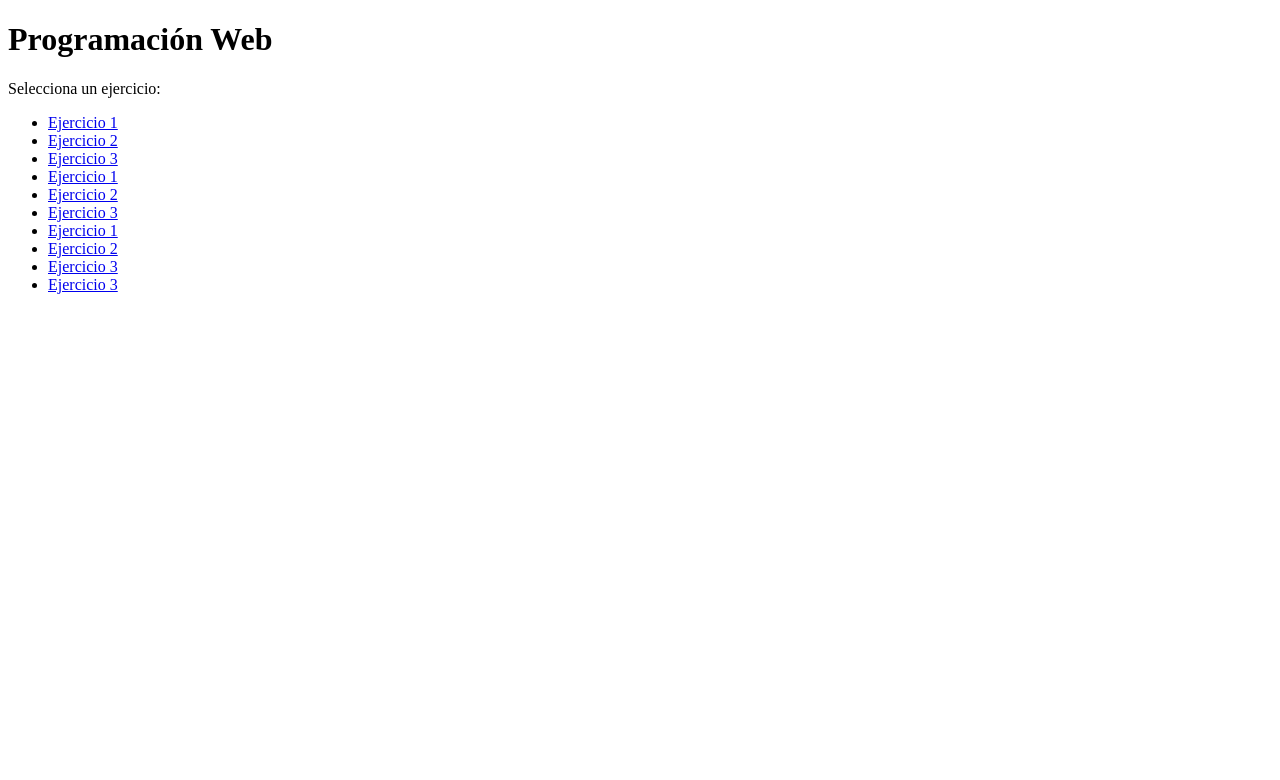
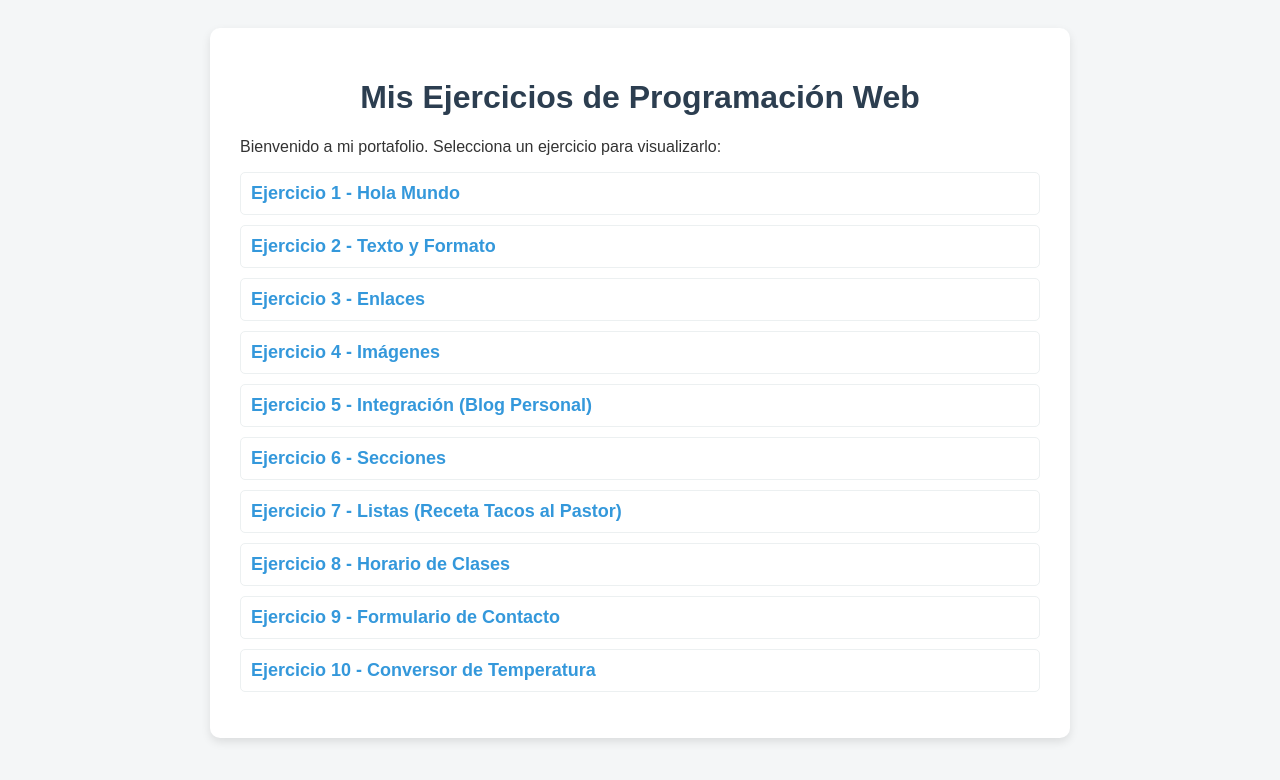
Before and after one commit to adanari08/KellyACruzAlonsoPrograW, a plain HTML site: page index.html in a window 1280 px wide. Drawn offline with Linux system fonts and the light colour scheme.

Commit message:
Update index.html

```diff
--- a/index.html
+++ b/index.html
@@ -2,26 +2,34 @@
 <html lang="es">
 <head>
     <meta charset="UTF-8">
-    <title>Menú de Ejercicios</title>
+    <meta name="viewport" content="width=device-width, initial-scale=1.0">
+    <title>Portafolio de Ejercicios Web</title>
+    <style>
+        body { font-family: Arial, sans-serif; background-color: #f4f6f7; padding: 20px; color: #333; }
+        .contenedor { max-width: 800px; margin: 0 auto; background: white; padding: 30px; border-radius: 10px; box-shadow: 0 4px 10px rgba(0,0,0,0.1); }
+        h1 { color: #2c3e50; text-align: center; }
+        ul { list-style: none; padding: 0; }
+        li { margin: 10px 0; }
+        a { text-decoration: none; color: #3498db; font-size: 18px; font-weight: bold; display: block; padding: 10px; border: 1px solid #ecf0f1; border-radius: 5px; transition: 0.3s; }
+        a:hover { background-color: #3498db; color: white; }
+    </style>
 </head>
 <body>
-
-    <h1>Programación Web</h1>
-
-    <p>Selecciona un ejercicio:</p>
-
-    <ul>
-        <li><a href="ejercicio1/index.html">Ejercicio 1</a></li>
-        <li><a href="ejercicio2/index.html">Ejercicio 2</a></li>
-        <li><a href="ejercicio3/index.html">Ejercicio 3</a></li>
-        <li><a href="ejercicio4/index.html">Ejercicio 1</a></li>
-        <li><a href="ejercicio5/index.html">Ejercicio 2</a></li>
-        <li><a href="ejercicio6/index.html">Ejercicio 3</a></li>
-        <li><a href="ejercicio7/index.html">Ejercicio 1</a></li>
-        <li><a href="ejercicio8/index.html">Ejercicio 2</a></li>
-        <li><a href="ejercicio9/index.html">Ejercicio 3</a></li>
-         <li><a href="ejercicio10/index.html">Ejercicio 3</a></li>
-    </ul>
-
+    <div class="contenedor">
+        <h1>Mis Ejercicios de Programación Web</h1>
+        <p>Bienvenido a mi portafolio. Selecciona un ejercicio para visualizarlo:</p>
+        <ul>
+            <li><a href="ejercicio1.html">Ejercicio 1 - Hola Mundo</a></li>
+            <li><a href="ejercicio2.html">Ejercicio 2 - Texto y Formato</a></li>
+            <li><a href="ejercicio3.html">Ejercicio 3 - Enlaces</a></li>
+            <li><a href="ejercicio4.html">Ejercicio 4 - Imágenes</a></li>
+            <li><a href="ejercicio5.html">Ejercicio 5 - Integración (Blog Personal)</a></li>
+            <li><a href="ejercicio6.html">Ejercicio 6 - Secciones</a></li>
+            <li><a href="ejercicio7.html">Ejercicio 7 - Listas (Receta Tacos al Pastor)</a></li>
+            <li><a href="ejercicio8.html">Ejercicio 8 - Horario de Clases</a></li>
+            <li><a href="ejercicio9.html">Ejercicio 9 - Formulario de Contacto</a></li>
+            <li><a href="ejercicio10.html">Ejercicio 10 - Conversor de Temperatura</a></li>
+        </ul>
+    </div>
 </body>
 </html>
```
